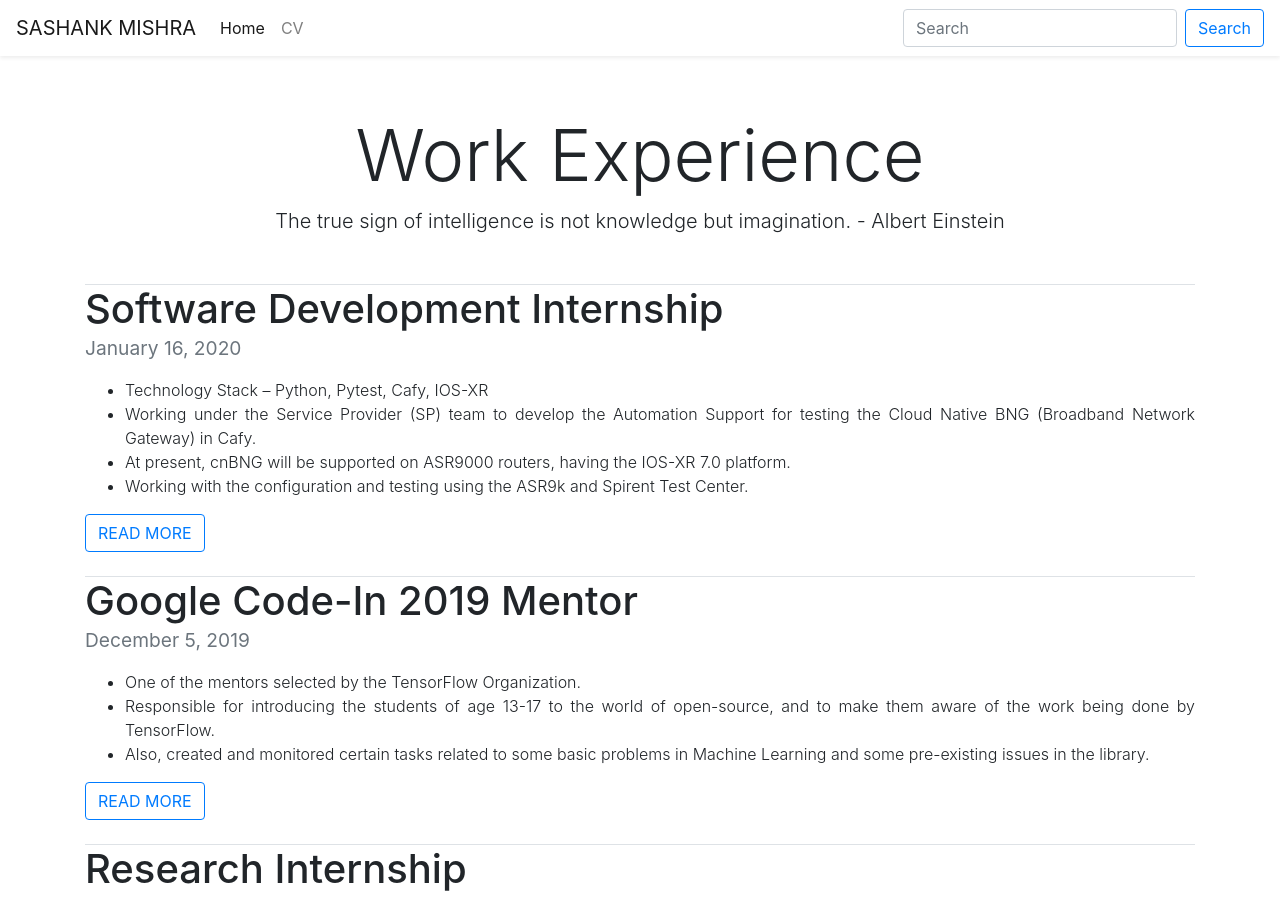
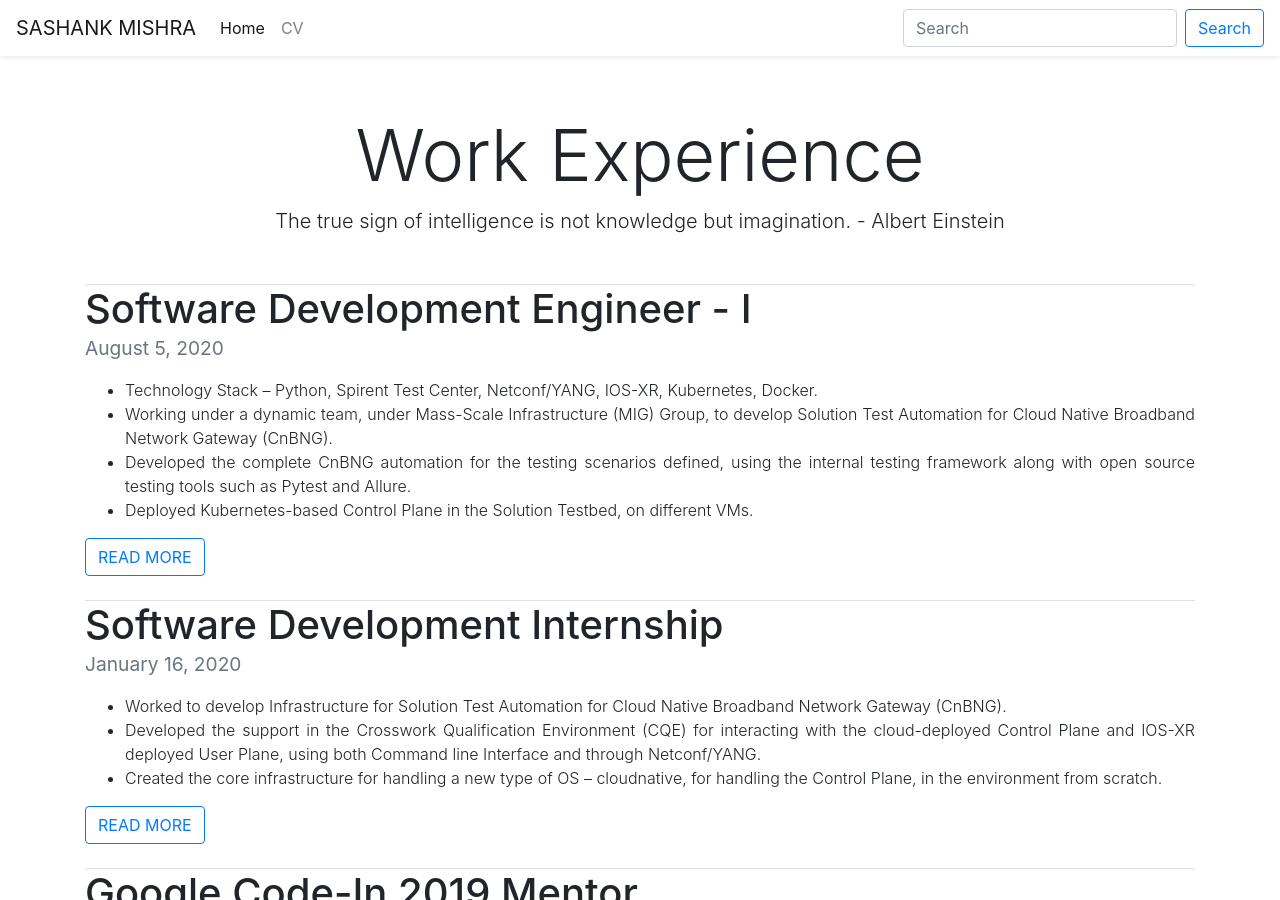
Before and after one commit to sashank27/sashank27.github.io, a Jekyll site: the page built from experiences/index.html, in a window 1280 px wide and 900 px high. Built offline with Jekyll 4.4.1, drawn with Linux system fonts in a browser that asks for light colours; nearby versions of some CDN libraries.

Commit message:
update info

```diff
--- a/_config.yml
+++ b/_config.yml
@@ -18,9 +18,9 @@ social-accounts:
 
 author:
   name: "Sashank Mishra"
-  jobTitle: "Fourth Year Undergraduate, IT"
-  orgName: "IIIT Allahabad"
-  orgURL: "https://www.iiita.ac.in/"
+  jobTitle: "Software Development Engineer - I"
+  orgName: "Cisco Systems, Inc."
+  orgURL: "https://www.cisco.com/"
 
 sass:
   sass_dir: _sass
--- a/_data/interests.csv
+++ b/_data/interests.csv
@@ -1,7 +1,7 @@
 name,
+Backend Developement,
 Machine Learning,
 Deep Learning,
-Data Science,
 Android Development,
 Computational Science,
 Astronomy and Astrophysics
--- a/experiences/_posts/2020-01-16-Software-Development-Internship.md
+++ b/experiences/_posts/2020-01-16-Software-Development-Internship.md
@@ -3,8 +3,6 @@ layout: post
 title: Software Development Internship
 abstract: Cisco Systems Inc., Bangalore
 ---
-- Technology Stack – Python, Pytest, Cafy, IOS-XR
-- Working under the Service Provider (SP) team to develop the Automation Support for testing the Cloud Native BNG
-(Broadband Network Gateway) in Cafy.
-- At present, cnBNG will be supported on ASR9000 routers, having the IOS-XR 7.0 platform.
-- Working with the configuration and testing using the ASR9k and Spirent Test Center.
+- Worked to develop Infrastructure for Solution Test Automation for Cloud Native Broadband Network Gateway (CnBNG).
+- Developed the support in the Crosswork Qualification Environment (CQE) for interacting with the cloud-deployed Control Plane and IOS-XR deployed User Plane, using both Command line Interface and through Netconf/YANG.
+- Created the core infrastructure for handling a new type of OS – cloudnative, for handling the Control Plane, in the environment from scratch.
--- /dev/null
+++ b/experiences/_posts/2020-08-05-Software-Developement-Engineer-I.md
@@ -0,0 +1,9 @@
+---
+layout: post
+title: Software Development Engineer - I
+abstract: Cisco Systems Inc., Bangalore
+---
+- Technology Stack – Python, Spirent Test Center, Netconf/YANG, IOS-XR, Kubernetes, Docker.
+- Working under a dynamic team, under Mass-Scale Infrastructure (MIG) Group, to develop Solution Test Automation for Cloud Native Broadband Network Gateway (CnBNG).
+- Developed the complete CnBNG automation for the testing scenarios defined, using the internal testing framework along with open source testing tools such as Pytest and Allure.
+- Deployed Kubernetes-based Control Plane in the Solution Testbed, on different VMs.
```
Also changed, not shown: _includes/about.md (+3 -3 lines), experiences/_posts/05-05-2020-Google-Summer-of-Code-Mentor.md (added, +6 -0 lines), 1 other file.
